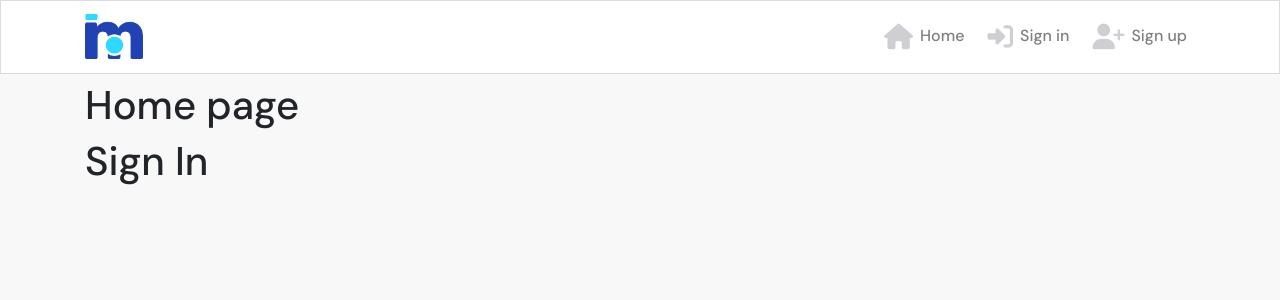
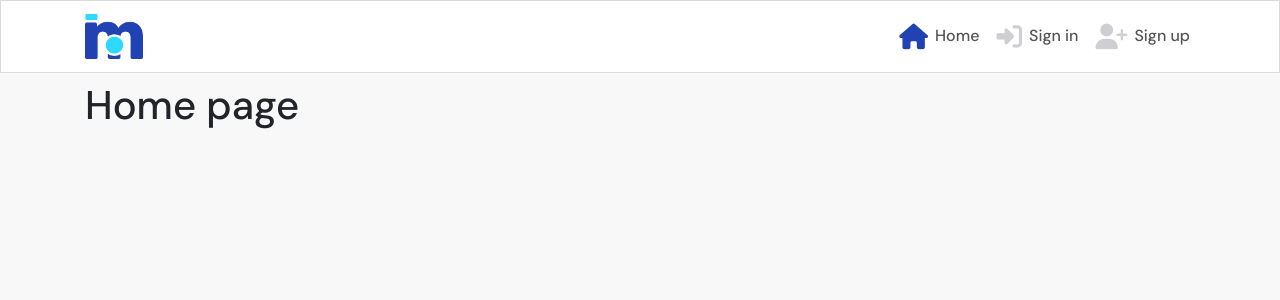
Before and after one commit to SophieTiger/moments, a React (Create React App) app: page / in a window 1280 px wide. Shown: the top 300 px of the page. Built offline with nearby package versions, Linux system fonts and the light colour scheme.

Commit message:
Install Routing library and add Switch and Routes

```diff
--- a/package.json
+++ b/package.json
@@ -3,6 +3,7 @@
   "version": "0.1.0",
   "private": true,
   "dependencies": {
+    "@testing-library/dom": "^9.0.0",
     "@testing-library/jest-dom": "^5.17.0",
     "@testing-library/react": "^11.2.7",
     "@testing-library/user-event": "^12.8.3",
@@ -13,7 +14,7 @@
     "react-bootstrap": "^1.6.3",
     "react-dom": "^17.0.2",
     "react-infinite-scroll-component": "^6.1.0",
-    "react-router-dom": "^5.3.4",
+    "react-router-dom": "^5.3.0",
     "react-scripts": "^4.0.3",
     "web-vitals": "^1.1.2"
   },
--- a/src/App.js
+++ b/src/App.js
@@ -1,14 +1,19 @@
 import styles from './App.module.css';
 import NavBar from './components/NavBar';
 import Container from 'react-bootstrap/Container';
+import {Route,Switch} from 'react-router-dom'
 
 function App() {
   return (
     <div className={styles.App}>
       <NavBar />
       <Container className={styles.Main}>
-        <h1>Home page</h1>
-        <h1>Sign In</h1>
+        <Switch>
+          <Route exact path="/" render={() => <h1>Home page</h1>} />
+          <Route exact path="/signin" render={() => <h1>Sign In</h1>} />
+          <Route exact path="/signup" render={() => <h1>Sign Up</h1>} />
+          <Route render={() => <p>Page not found!</p>} />
+        </Switch>
       </Container>
     </div>
   );
--- a/src/components/NavBar.js
+++ b/src/components/NavBar.js
@@ -2,19 +2,21 @@
 import { Navbar, Container, Nav } from 'react-bootstrap';
 import logo from "../assets/logo.png";
 import styles from '../styles/NavBar.module.css'
+import { NavLink } from 'react-router-dom'
 
 const NavBar = () => {
     return <Navbar className={styles.NavBar} expand="md" fixed="top">
         <Container>
-            <Navbar.Brand>
-                <img src={logo} alt='logo' height='45'/>
-            </Navbar.Brand>
+            <NavLink to="/">
+                <Navbar.Brand>
+                    <img src={logo} alt='logo' height='45' />
+                </Navbar.Brand></NavLink>
             <Navbar.Toggle aria-controls="basic-navbar-nav" />
             <Navbar.Collapse id="basic-navbar-nav">
                 <Nav className="ml-auto text-left">
-                    <Nav.Link><i className='fas fa-home'></i>Home</Nav.Link>
-                    <Nav.Link><i className='fas fa-sign-in-alt'></i>Sign in</Nav.Link>
-                    <Nav.Link><i className='fas fa-user-plus'></i>Sign up</Nav.Link>
+                    <NavLink exact className={styles.NavLink} activeClassName={styles.Active} to="/"><i className='fas fa-home'></i>Home</NavLink>
+                    <NavLink className={styles.NavLink} activeClassName={styles.Active} to="/signin"><i className='fas fa-sign-in-alt'></i>Sign in</NavLink>
+                    <NavLink className={styles.NavLink} activeClassName={styles.Active} to="/signup"><i className='fas fa-user-plus'></i>Sign up</NavLink>
 
                 </Nav>
 
--- a/src/index.js
+++ b/src/index.js
@@ -3,10 +3,13 @@
 import './index.css';
 import App from './App';
 import reportWebVitals from './reportWebVitals';
+import { BrowserRouter as Router } from 'react-router-dom';
 
 ReactDOM.render(
   <React.StrictMode>
-    <App />
+    <Router>
+      <App />
+    </Router>
   </React.StrictMode>,
   document.getElementById('root')
 );
--- a/src/styles/NavBar.module.css
+++ b/src/styles/NavBar.module.css
@@ -2,3 +2,11 @@
     background-color: #ffffff;
     border: 1px solid #dadadf;
 }
+
+.NavLink {
+    padding: 5px;
+}
+
+.Active i {
+    color: #2142b2;
+}
```
Also changed, not shown: 1 other file (tests, documents, lock files or other folders).
